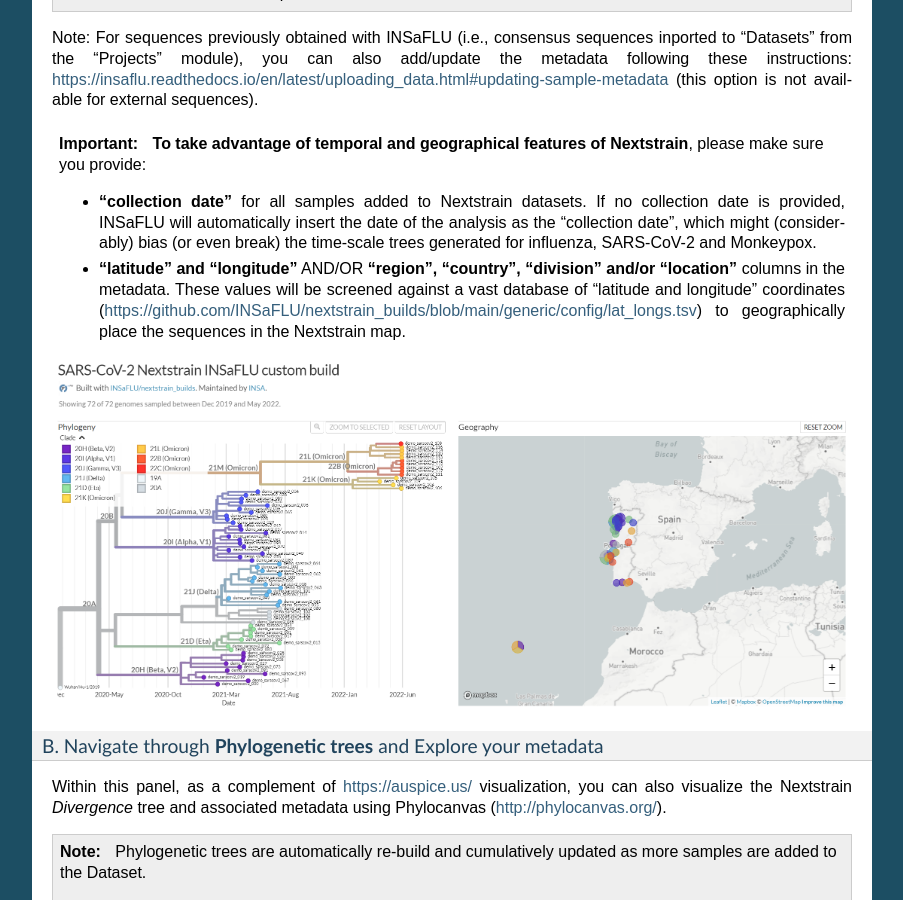
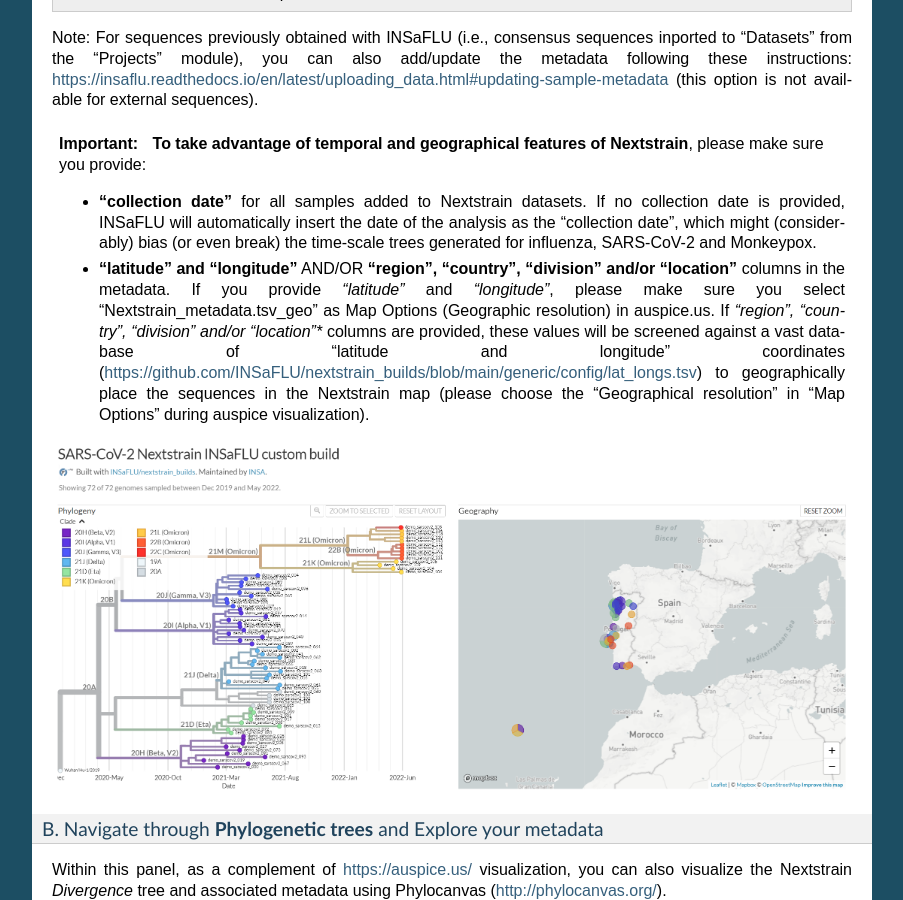
Before and after one commit to INSaFLU/insaflu_docs, a Sphinx documentation site: the page built from docs/output_visualization.rst, in a window 1280 px wide and 900 px high, scrolled down 16879 px. Shown: the whole window, without its empty margins (198-1101 px from the left). Built offline with Sphinx 7.4.7, drawn with Linux system fonts in a browser that asks for light colours; formulas are drawn with MathJax 3.

Commit message:
Add info Nextstrain_metadata.tsv_geo

```diff
--- a/docs/output_visualization.rst
+++ b/docs/output_visualization.rst
@@ -395,7 +395,7 @@
 
 	- **"collection date"** for all samples added to Nextstrain datasets. If no collection date is provided, INSaFLU will automatically insert the date of the analysis as the "collection date", which might (considerably) bias (or even break) the time-scale trees generated for influenza, SARS-CoV-2 and Monkeypox.
 
-	- **"latitude" and "longitude"** AND/OR **"region", "country", "division" and/or "location"** columns in the metadata. These values will be screened against a vast database of "latitude and longitude" coordinates (https://github.com/INSaFLU/nextstrain_builds/blob/main/generic/config/lat_longs.tsv) to geographically place the sequences in the Nextstrain map.
+	- **"latitude" and "longitude"** AND/OR **"region", "country", "division" and/or "location"** columns in the metadata. If you provide *"latitude"* and *"longitude"*, please make sure you select "Nextstrain_metadata.tsv_geo" as Map Options (Geographic resolution) in auspice.us. If *"region", "country", "division" and/or "location"** columns are provided, these values will be screened against a vast database of "latitude and longitude" coordinates (https://github.com/INSaFLU/nextstrain_builds/blob/main/generic/config/lat_longs.tsv) to geographically place the sequences in the Nextstrain map (please choose the  "Geographical resolution" in "Map Options" during auspice visualization).
 
 
 
```
